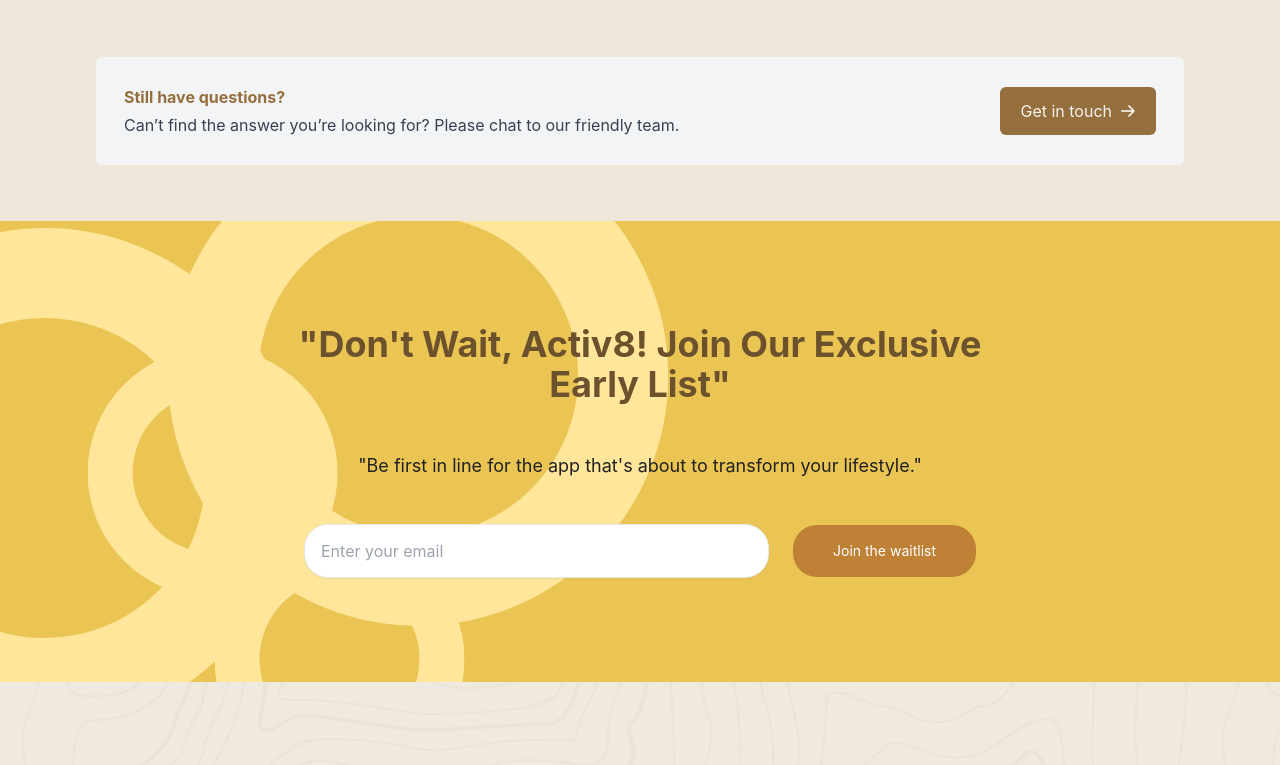
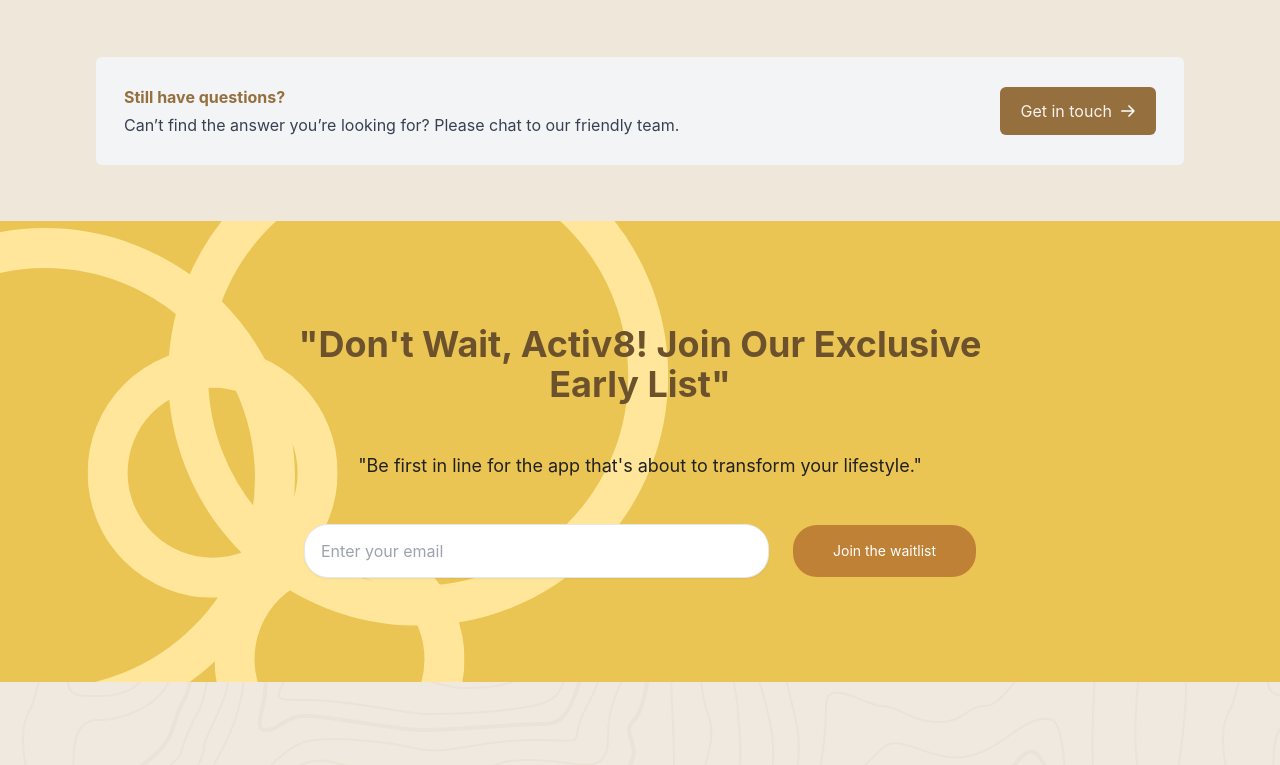
Before and after one commit to HEAT-hue/activ8, a React (Vite) app: page /faqs in a window 1280 px wide. Shown: the part 980-1745 px from the top of the page. Built offline with nearby package versions, Linux system fonts and the light colour scheme.

Commit message:
Added bouning circles

```diff
--- a/src/App.tsx
+++ b/src/App.tsx
@@ -1,4 +1,4 @@
-import { Suspense } from 'react';
+import { lazy, Suspense } from 'react';
 import { BrowserRouter as Router, Routes, Route } from 'react-router-dom';
 import "./App.css";
 import Navbar from './components/Navbar';
@@ -8,20 +8,20 @@ import PrivacyPolicy from './pages/PrivacyPolicy';
 import TermsOfService from './pages/TermsOfService';
 import ScrollToTop from './components/ScrollToTop';
 import { NAVIGATION } from './lib/definition';
-import Home from './pages/Home';
-import AboutUs from './pages/AboutUs';
-import Partners from './pages/Partners';
-import Subscription from './pages/Subscription';
-import FAQS from './pages/FAQS';
-import ContactUs from './pages/ContactUs';
+// import Home from './pages/Home';
+// import AboutUs from './pages/AboutUs';
+// import Partners from './pages/Partners';
+// import Subscription from './pages/Subscription';
+// import FAQS from './pages/FAQS';
+// import ContactUs from './pages/ContactUs';
 
 // Lazy load pages
-// const Home = lazy(() => import('./pages/Home'));
-// const AboutUs = lazy(() => import('./pages/AboutUs'));
-// const Partners = lazy(() => import('./pages/Partners'));
-// const Subscription = lazy(() => import('./pages/Subscription'));
-// const FAQS = lazy(() => import('./pages/FAQS'));
-// const ContactUs = lazy(() => import('./pages/ContactUs'));
+const Home = lazy(() => import('./pages/Home'));
+const AboutUs = lazy(() => import('./pages/AboutUs'));
+const Partners = lazy(() => import('./pages/Partners'));
+const Subscription = lazy(() => import('./pages/Subscription'));
+const FAQS = lazy(() => import('./pages/FAQS'));
+const ContactUs = lazy(() => import('./pages/ContactUs'));
 
 function App() {
   // useEffect(() => {
--- a/src/components/BouncingCircles.tsx
+++ b/src/components/BouncingCircles.tsx
@@ -161,10 +161,10 @@ const Circle: React.FC<CircleProp> = React.memo(({ size, strokeWidth, zIndex, cl
 const BouncingCircles: React.FC = () => {
   return (
     <div className="relative w-full h-screen overflow-hidden">
-      <Circle size={500} strokeWidth={90} zIndex={3} className="hidden md:block" />
-      <Circle size={500} strokeWidth={90} zIndex={2} className="hidden md:block" />
-      <Circle size={250} strokeWidth={45} zIndex={2} className="block" />
-      <Circle size={250} strokeWidth={45} zIndex={1} className="block" />
+      <Circle size={500} strokeWidth={40} zIndex={3} className="hidden md:block" />
+      <Circle size={500} strokeWidth={40} zIndex={2} className="hidden md:block" />
+      <Circle size={250} strokeWidth={40} zIndex={2} className="block" />
+      <Circle size={250} strokeWidth={40} zIndex={1} className="block" />
     </div>
   );
 };
--- a/src/components/CountdownComponent.tsx
+++ b/src/components/CountdownComponent.tsx
@@ -1,6 +1,7 @@
 /* eslint-disable @typescript-eslint/no-explicit-any */
 import { useState, useEffect } from 'react';
 import { Transition } from '@headlessui/react';
+import BouncingCircles from './BouncingCircles';
 // import BouncingCircles from './BouncingCircles';
 
 const CountdownComponent = () => {
@@ -70,7 +71,7 @@ const CountdownComponent = () => {
     <div className="relative flex flex-col items-center justify-between h-screen bg-[#EBC553] overflow-hidden p-4 min-h-[768px]">
       {/* SVG Backgrounds */}
       <div className="absolute top-0 left-0 w-full h-full pointer-events-none">
-        {/* <BouncingCircles /> */}
+        <BouncingCircles />
 
       </div >
 
```
